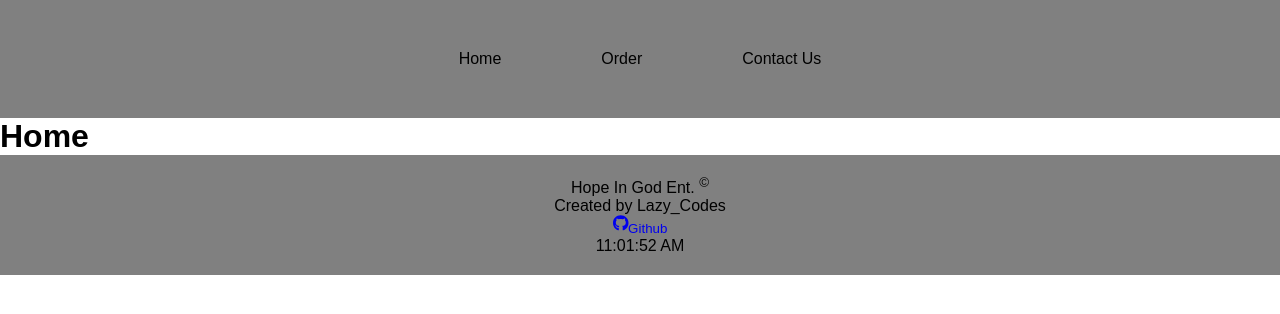
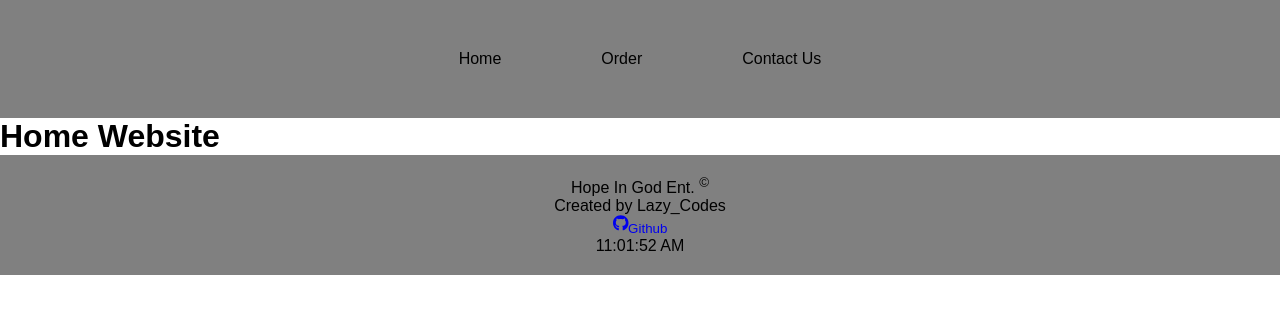
Before and after one commit to Temi-Michael/Hope-In-God-Ent, a React (Create React App) app: page / in a window 1280 px wide. Shown: the top 314 px of the page. Built offline with nearby package versions, Linux system fonts and the light colour scheme; a web font is replaced by a local one.

Commit message:
Home.js commit try

```diff
--- a/src/components/Home.js
+++ b/src/components/Home.js
@@ -1,5 +1,5 @@
 export default function Home() {
     return (
-        <h1>Home</h1>
+        <h1>Home Website</h1>
     )
 };
```
